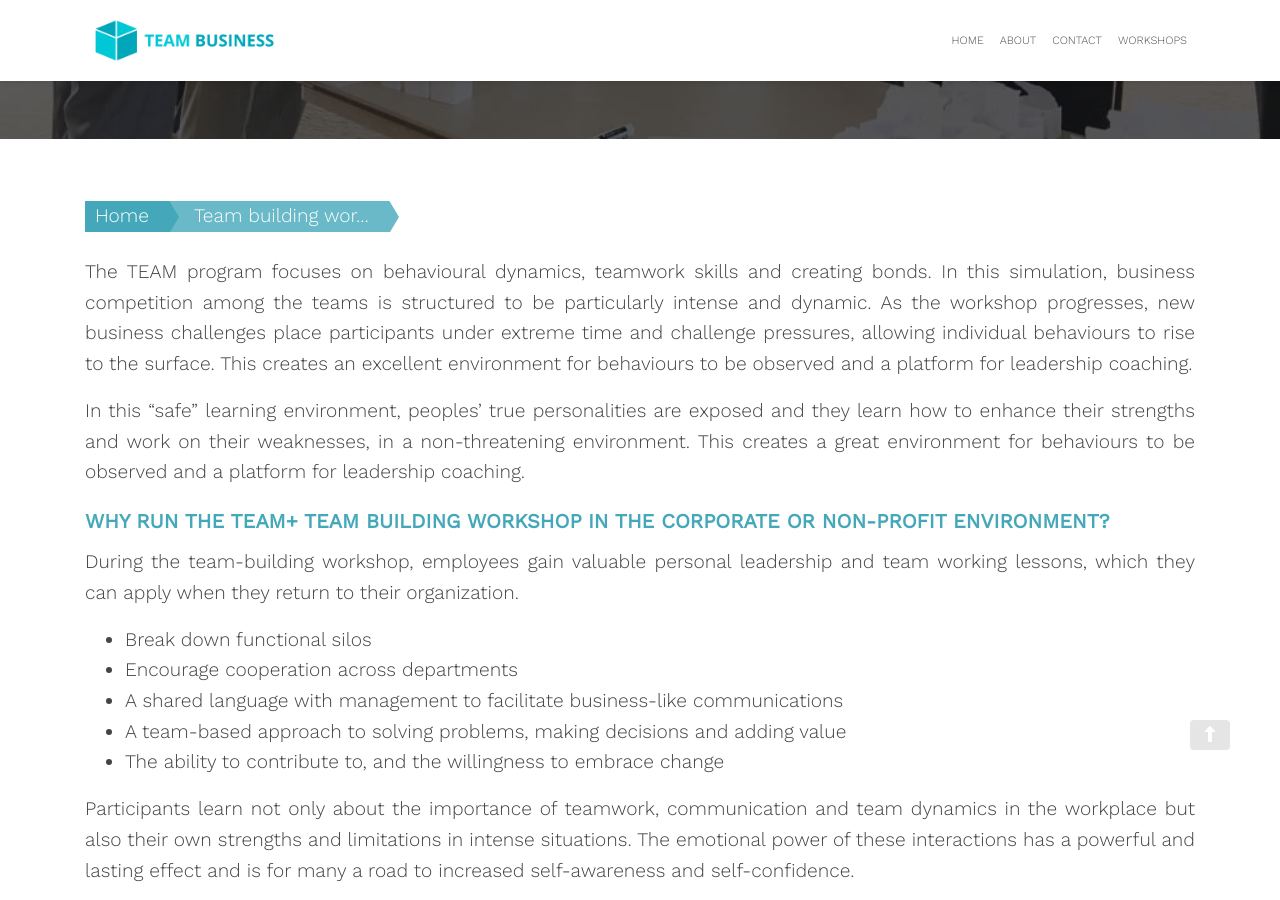
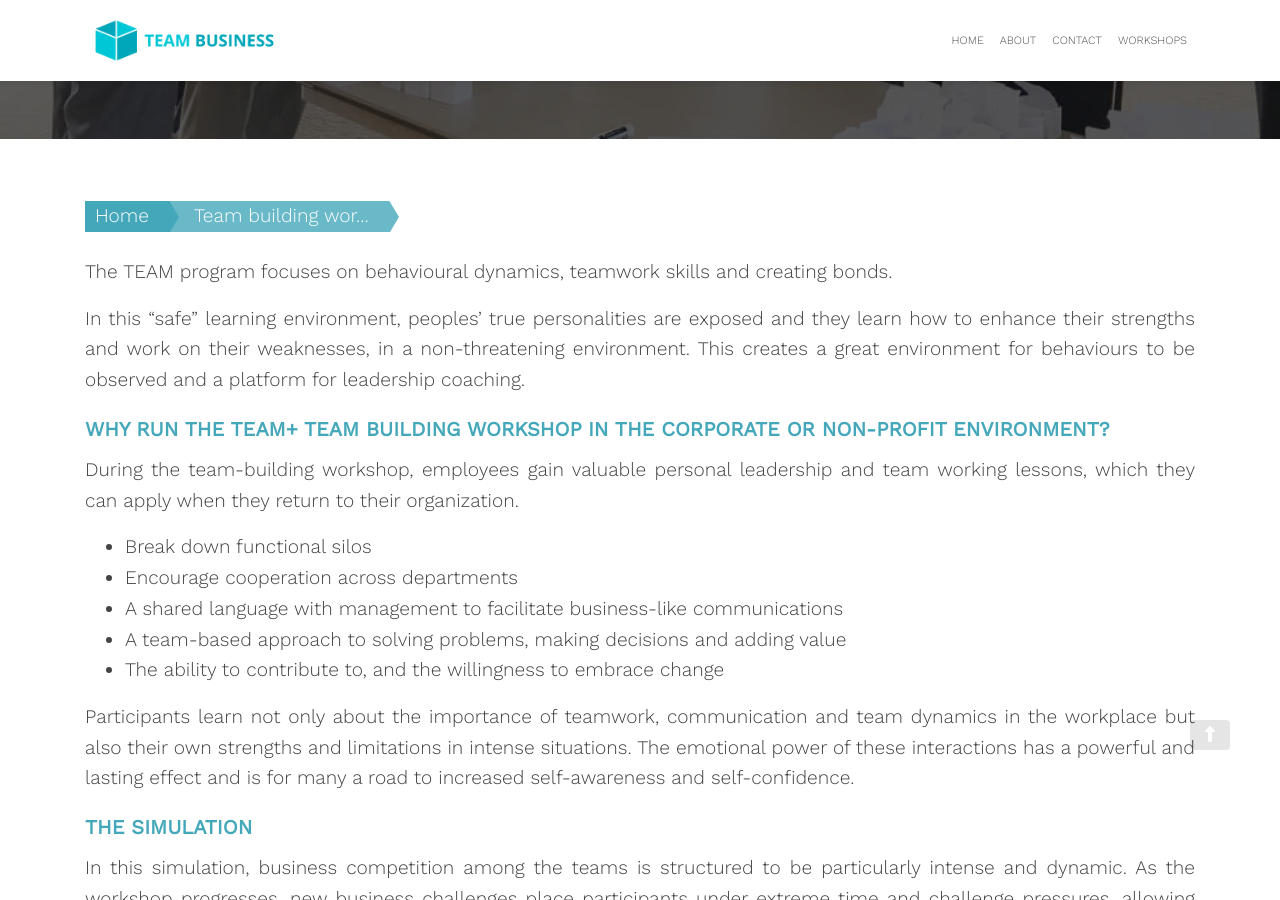
Before and after one commit to zac-heisey/team-business, a Jekyll site: the page built from _pages/team-building-workshop.md, in a window 1280 px wide and 900 px high, scrolled down 636 px. Built offline with Jekyll 4.4.1, drawn with Linux system fonts in a browser that asks for light colours; nearby versions of some CDN libraries; some of the changed text lies outside the part shown.

Commit message:
Update from Forestry.io Lara Azzam updated _pages/team-building-workshop.md

```diff
--- a/_pages/team-building-workshop.md
+++ b/_pages/team-building-workshop.md
@@ -10,7 +10,7 @@ intro-2: 'The TEAM program exposes participants to how team dynamics in the work
 header-image: "/assets/images/accounting-workshop.jpg"
 
 ---
-The TEAM program focuses on behavioural dynamics, teamwork skills and creating bonds. In this simulation, business competition among the teams is structured to be particularly intense and dynamic. As the workshop progresses, new business challenges place participants under extreme time and challenge pressures, allowing individual behaviours to rise to the surface. This creates an excellent environment for behaviours to be observed and a platform for leadership coaching.
+The TEAM program focuses on behavioural dynamics, teamwork skills and creating bonds.
 
 In this “safe” learning environment, peoples’ true personalities are exposed and they learn how to enhance their strengths and work on their weaknesses, in a non-threatening environment. This creates a great environment for behaviours to be observed and a platform for leadership coaching.
 
```
Also changed, not shown: other parts of _pages/team-building-workshop.md (+4 -0 lines).
